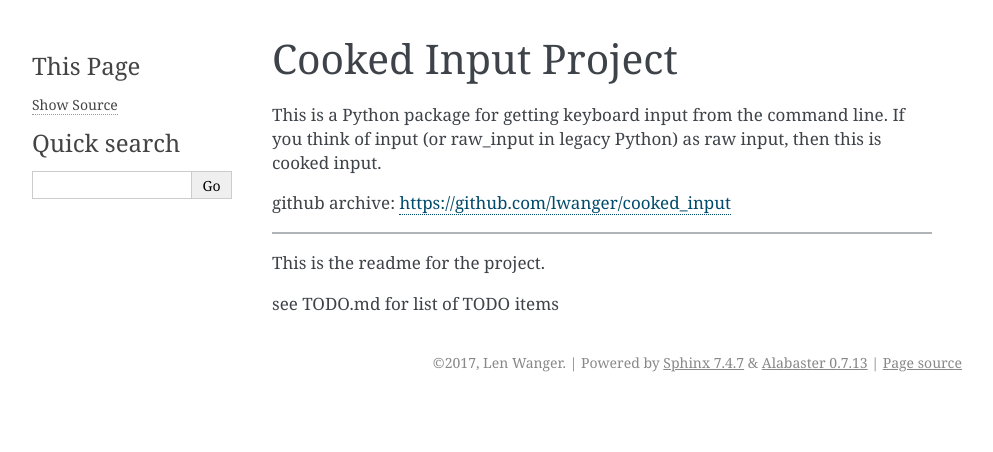
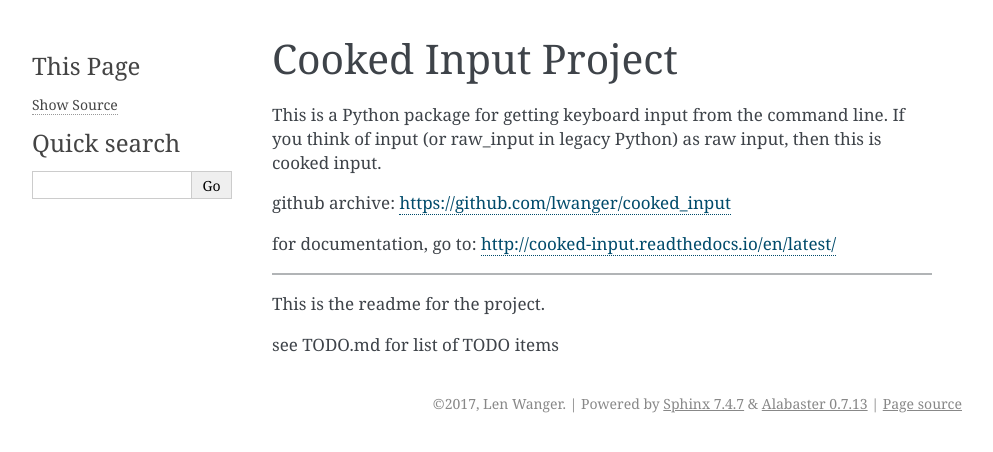
Before and after one commit to lwanger/cooked_input, a Sphinx documentation site: the page built from docs/README.rst, in a window 1280 px wide. Shown: the top 452 px of the page, without its empty margins (148-1141 px from the left). Built offline with Sphinx 7.4.7, drawn with Linux system fonts in a browser that asks for light colours.

Commit message:
added links to documentation in readmes

```diff
--- a/README.rst
+++ b/README.rst
@@ -8,6 +8,9 @@
 
 github archive: https://github.com/lwanger/cooked_input
 
+
+for the latest documentation, see: https://readthedocs.org/projects/cooked-input/
+
 ----
 
 This is the readme for the project.
--- a/docs/README.rst
+++ b/docs/README.rst
@@ -8,6 +8,8 @@
 
 github archive: https://github.com/lwanger/cooked_input
 
+for documentation, go to: http://cooked-input.readthedocs.io/en/latest/
+
 ----
 
 This is the readme for the project.
```
Also changed, not shown: README.md (+2 -0 lines).
